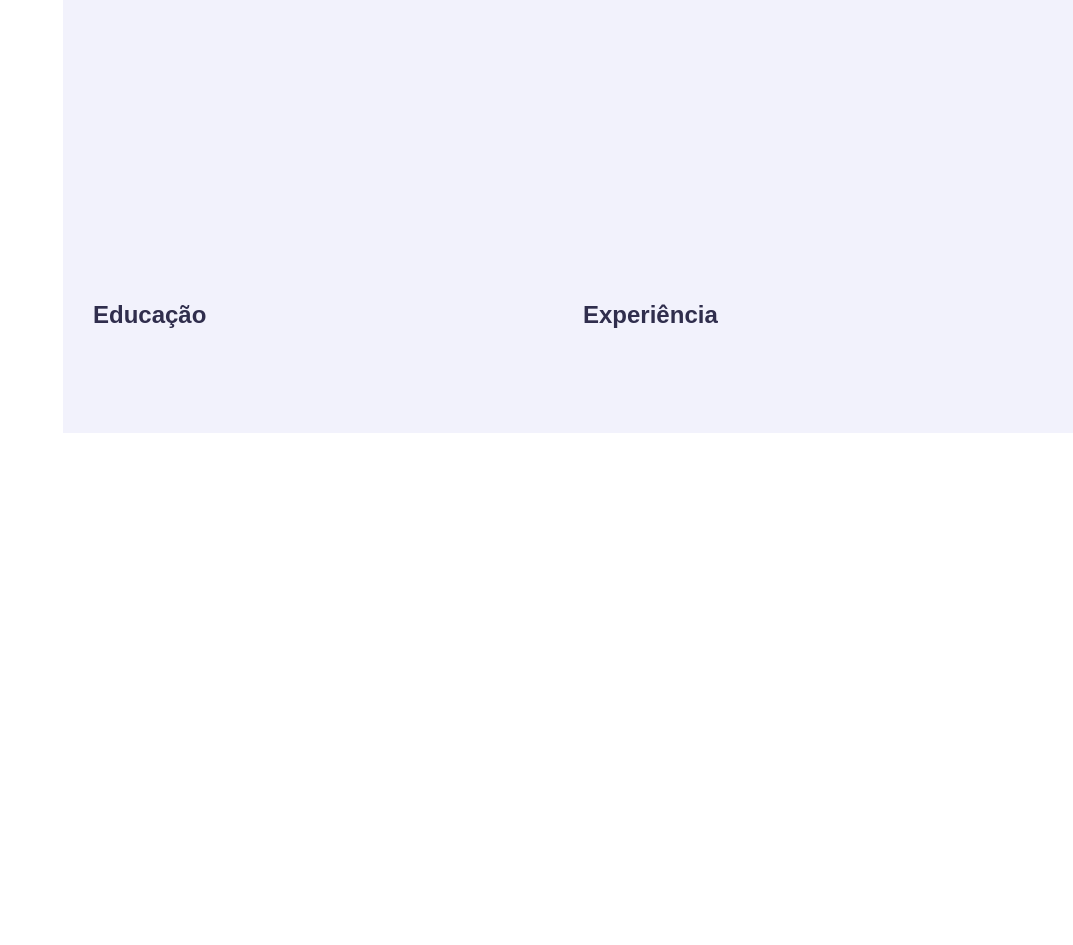
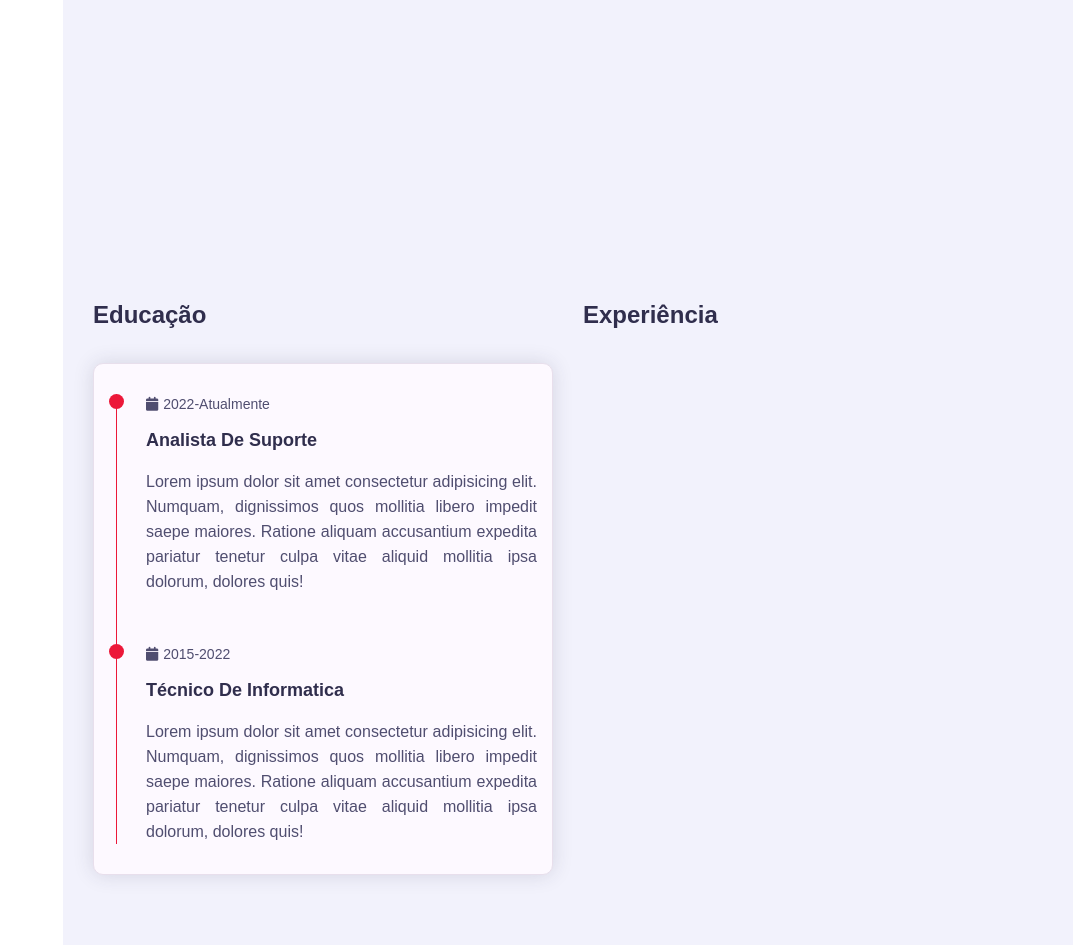
Before and after one commit to PhelipeSilvestre/portfolio-html-css-js, a plain HTML site: page index.html in a window 1280 px wide. Shown: the part 897-1842 px from the top of the page, without its empty margins (207-1280 px from the left). Before the commit the page ends 1330 px from the top, so only its background shows below. Drawn offline with Linux system fonts and the light colour scheme; a web font is replaced by a local one.

Commit message:
seção de esducação estilizado

```diff
--- a/css/style.css
+++ b/css/style.css
@@ -103,6 +103,9 @@ ul {
 }
 .btn:hover {
   transform: scale(1.05);
+}
+.shadow-dark {
+  box-shadow: 0 0 20px rgba(48, 46, 77, 0.15);
 }
 /* Aside */
 .aside {
@@ -386,3 +389,63 @@ h3.hello span {
   font-weight: 700;
   color: var(--text-black-900);
 }
+.about .about-content .timeline-box {
+  flex: 0 0 100%;
+  max-width: 100%;
+}
+.about .about-content .timeline {
+  background-color: var(--bg-black-100);
+  padding: 30px 15px;
+  border: 1px solid var(--bg-black-50);
+  border-radius: 10px;
+  width: 100%;
+  position: relative;
+}
+.about .about-content .timeline .timeline-item {
+  position: relative;
+  padding-left: 37px;
+  padding-bottom: 50px;
+}
+.about .about-content .timeline .timeline-item:last-child {
+  padding-bottom: 0;
+}
+.about .about-content .timeline .timeline-item:before {
+  content: "";
+  width: 1px;
+  position: absolute;
+  height: 100%;
+  left: 7px;
+  top: 0;
+  background-color: var(--skin-color);
+}
+.about .about-content .timeline .circle-dot {
+  position: absolute;
+  left: 0;
+  top: 0;
+  height: 15px;
+  width: 15px;
+  border-radius: 50%;
+  background-color: var(--skin-color);
+}
+.about .about-content .timeline .timeline-date {
+  font-weight: 400;
+  font-size: 14px;
+  margin-bottom: 12px;
+  color: var(--text-black-700);
+}
+.about .about-content .timeline .timeline-date .fa {
+  margin-right: 5px;
+}
+.about .about-content .timeline .timeline-title {
+  font-weight: 700;
+  font-size: 18px;
+  margin-bottom: 15px;
+  text-transform: capitalize;
+  color: var(--text-black-900);
+}
+.about .about-content .timeline .timeline-text {
+  line-height: 25px;
+  font-size: 16px;
+  text-align: justify;
+  color: var(--text-black-700);
+}
--- a/index.html
+++ b/index.html
@@ -193,6 +193,44 @@
                 <div class="row">
                   <div class="education padd-15">
                     <h3 class="title">Educação</h3>
+                    <div class="row">
+                      <div class="timeline-box padd-15">
+                        <div class="timeline shadow-dark">
+                          <!-- ===== Timeline Item ===== -->
+                          <div class="timeline-item">
+                            <div class="circle-dot"></div>
+                            <h3 class="timeline-date">
+                              <i class="fa fa-calendar"></i>2022-Atualmente
+                            </h3>
+                            <h4 class="timeline-title">Analista de suporte</h4>
+                            <p class="timeline-text">
+                              Lorem ipsum dolor sit amet consectetur adipisicing
+                              elit. Numquam, dignissimos quos mollitia libero
+                              impedit saepe maiores. Ratione aliquam accusantium
+                              expedita pariatur tenetur culpa vitae aliquid
+                              mollitia ipsa dolorum, dolores quis!
+                            </p>
+                          </div>
+                          <!-- ===== Timeline Item ===== -->
+                          <div class="timeline-item">
+                            <div class="circle-dot"></div>
+                            <h3 class="timeline-date">
+                              <i class="fa fa-calendar"></i>2015-2022
+                            </h3>
+                            <h4 class="timeline-title">
+                              Técnico de Informatica
+                            </h4>
+                            <p class="timeline-text">
+                              Lorem ipsum dolor sit amet consectetur adipisicing
+                              elit. Numquam, dignissimos quos mollitia libero
+                              impedit saepe maiores. Ratione aliquam accusantium
+                              expedita pariatur tenetur culpa vitae aliquid
+                              mollitia ipsa dolorum, dolores quis!
+                            </p>
+                          </div>
+                        </div>
+                      </div>
+                    </div>
                   </div>
                   <div class="experience padd-15">
                     <h3 class="title">Experiência</h3>
```
